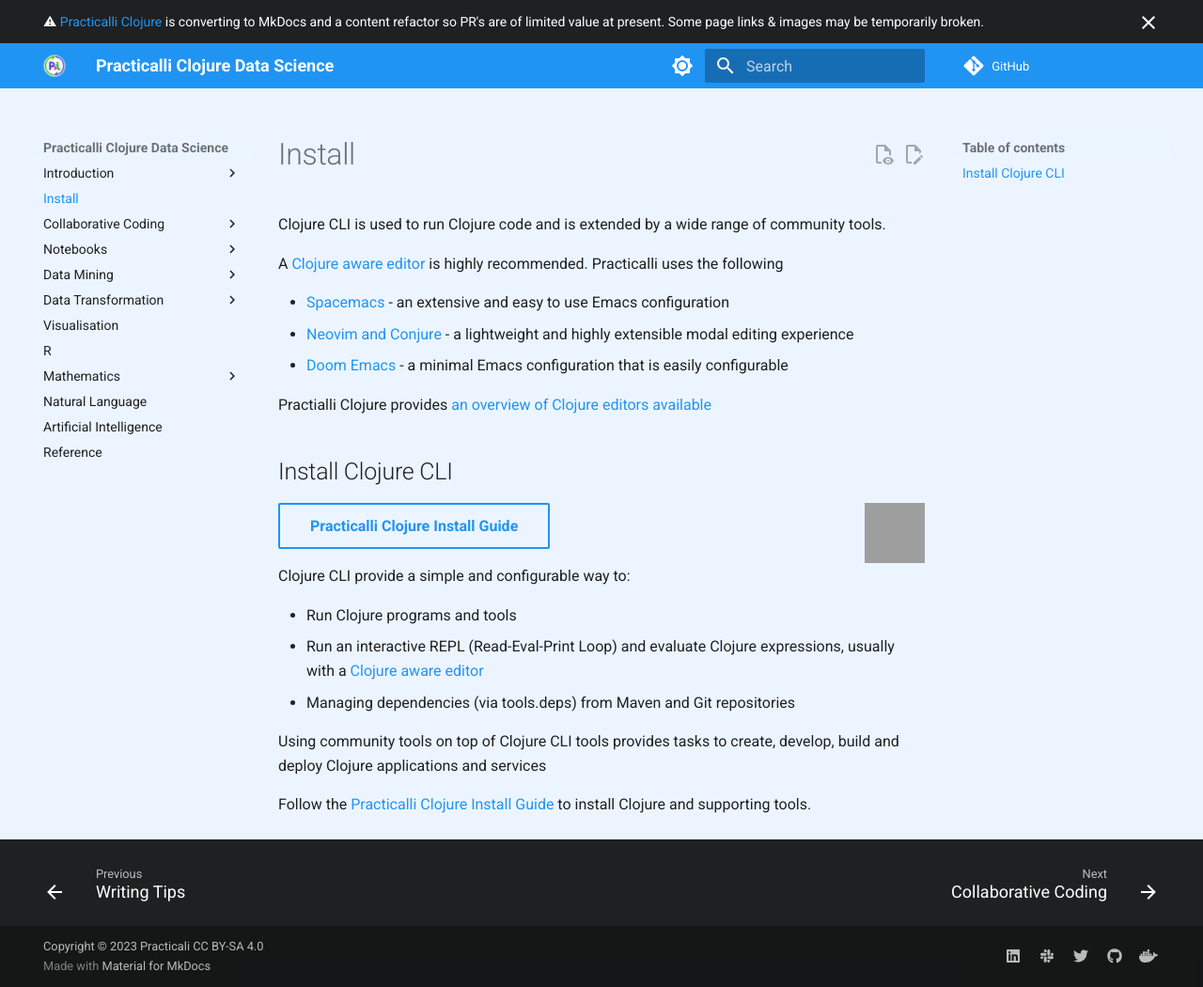
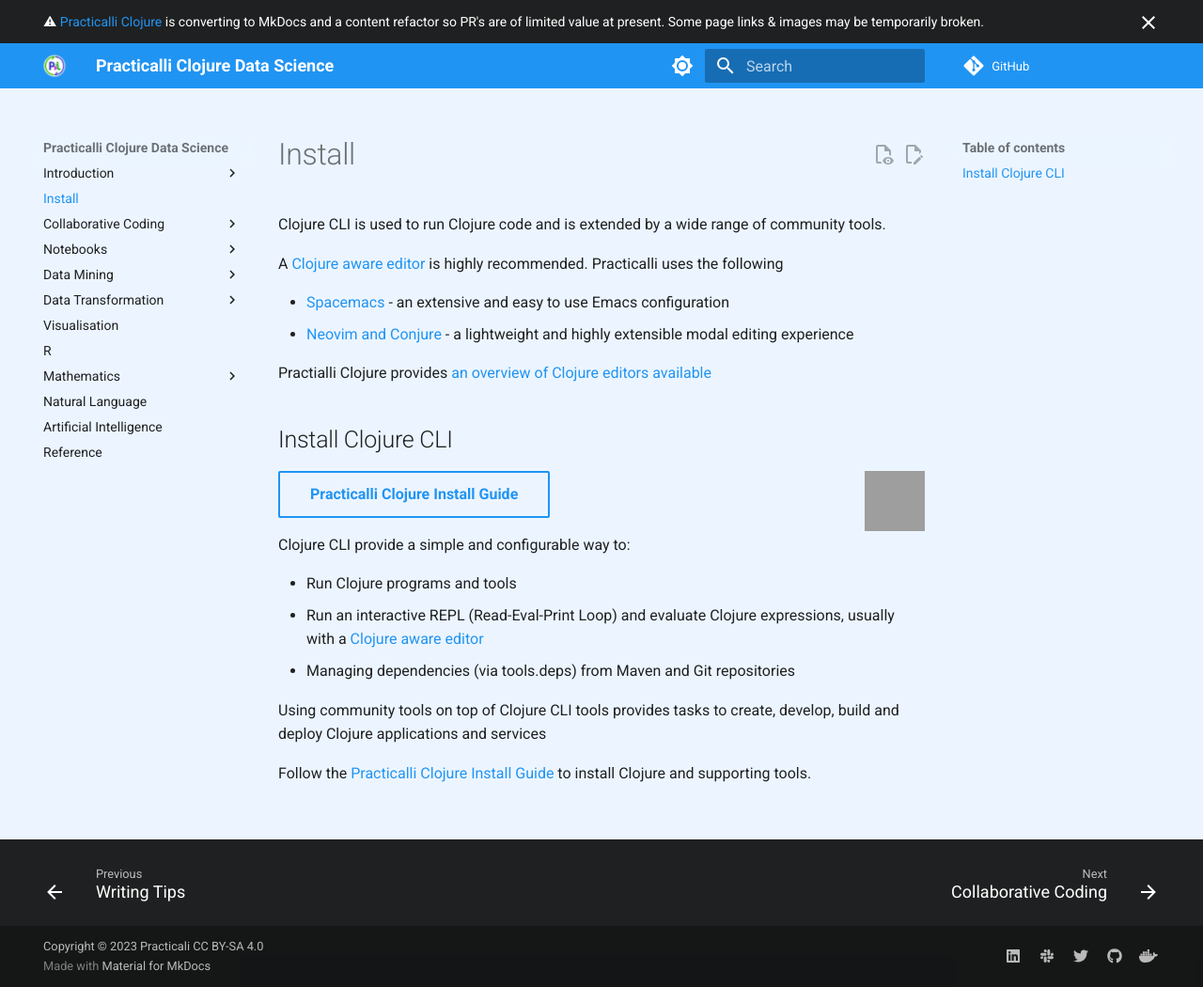
Before and after one commit to practicalli/clojure-data-science, an MkDocs documentation site: the page built from docs/install/index.md, in a window 1280 px wide and 1050 px high. Shown: the whole window at 94% size. Built offline with MkDocs 1.6.1 and Material for MkDocs 9.7.7, drawn with Linux system fonts in a browser that asks for light colours; plug-ins that fetch from the network failed and are left out; comment, search, counter and statistics services are not loaded; grey boxes are pictures that could not be loaded.

Commit message:
install: remove link to doom emacs book
Practicalli does not actively use Doom Emacs as there was little benefit over
switching from Spacemacs

```diff
--- a/docs/install/index.md
+++ b/docs/install/index.md
@@ -6,7 +6,6 @@
 
 - [Spacemacs](https://practical.li/spacemacs/) - an extensive and easy to use Emacs configuration
 - [Neovim and Conjure](https://practical.li/neovim/) - a lightweight and highly extensible modal editing experience
-- [Doom Emacs](https://practical.li/doom-emacs/) - a minimal Emacs configuration that is easily configurable
 
 Practialli Clojure provides [an overview of Clojure editors available](https://practical.li/clojure/clojure-editors/)
 
```
